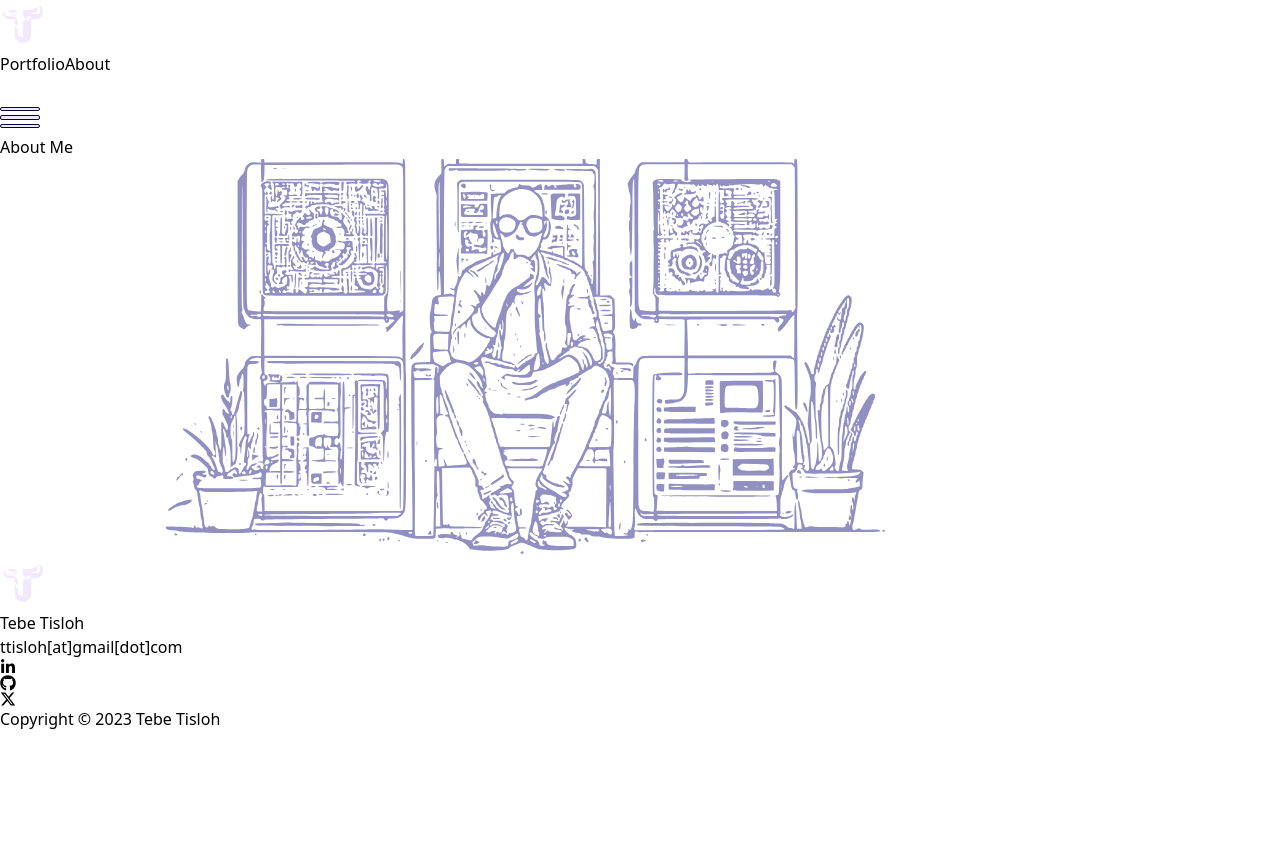
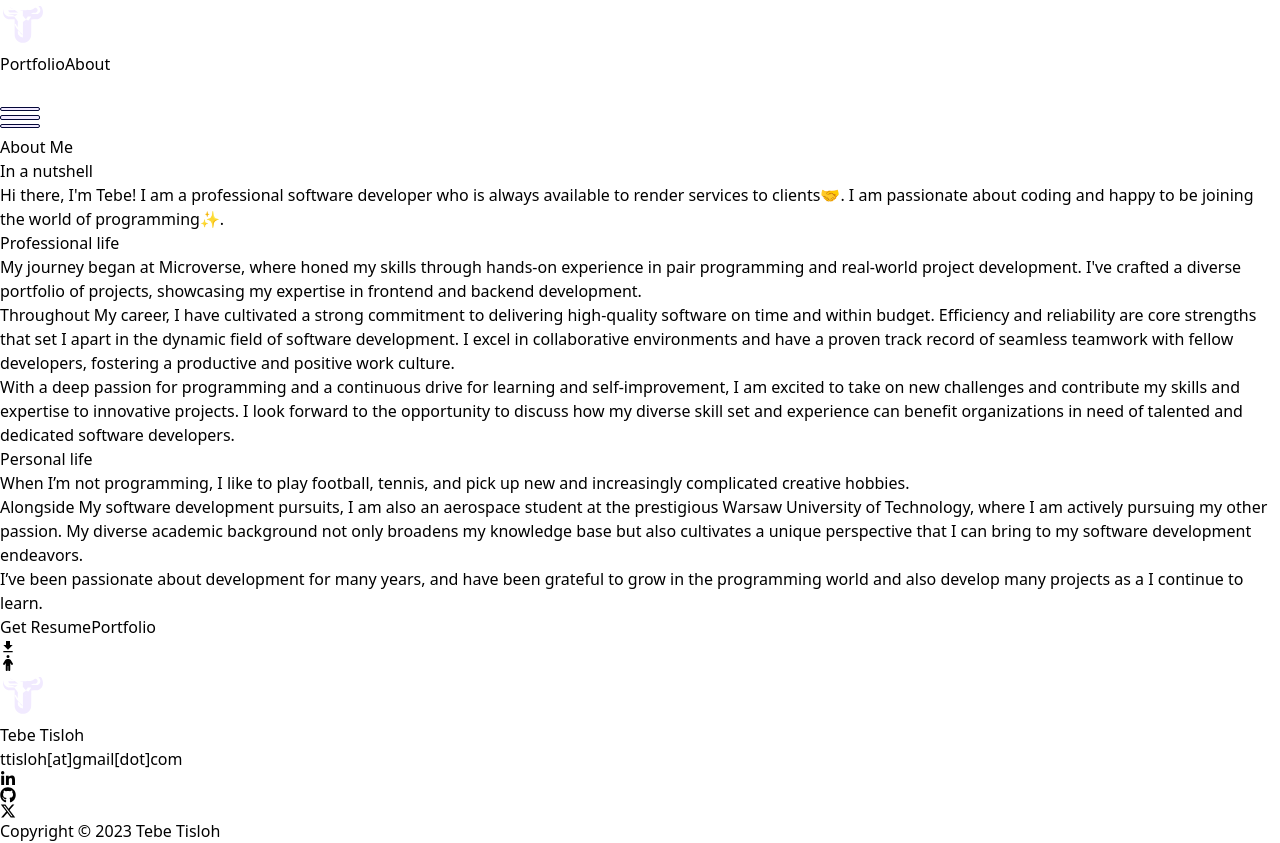
Before and after one commit to Booze33/tebe_portfolio, a React (Create React App) app: page /about in a window 1280 px wide. Before the commit the page ends 800 px from the top, so only its background shows below. Built offline with nearby package versions, Linux system fonts and the light colour scheme; some icons are missing; the HTML template or start-up script is replaced by a standard one.

Commit message:
Update Navbar section

```diff
--- a/src/components/about.jsx
+++ b/src/components/about.jsx
@@ -1,11 +1,39 @@
 import Footer from './footer';
-import Boxes from '../features/boxes';
+import { Link } from 'react-router-dom';
+import { MdFileDownload } from "react-icons/md";
+import { FaPerson } from "react-icons/fa6";
 
 const About = () => {
   return (
-    <div>
-      <h1>About Me</h1>
-      <Boxes />
+    <div className="w-screen h-full mt-4 pt-12">
+      <div className="sm:px-12 px-6 mt-12 flex flex-col items-center justify-center">
+        <h1 className="text-5xl sm:text-7xl text-center sm:w-display w-feature font-curved z-20">About Me</h1>
+      </div>
+      <section className="mt-4 w-screen px-side flex flex-col ">
+        <h2 className="text-xl mb-2 font-curved text-both">In a nutshell</h2>
+        <p>Hi there, I'm Tebe! I am a professional software developer who is always available to render services to clients🤝. I am passionate about coding and happy to be joining the world of programming✨.</p>
+
+        <h2 className="text-xl mt-12 mb-2 font-curved text-both">Professional life</h2>
+        <p className="mb-2">My  journey began at Microverse, where honed my skills through hands-on experience in pair programming and real-world project development. I've crafted a diverse portfolio of projects, showcasing my expertise in frontend and backend development.</p>
+        <p className="my-2">Throughout My career, I have cultivated a strong commitment to delivering high-quality software on time and within budget. Efficiency and reliability are core strengths that set I apart in the dynamic field of software development. I excel in collaborative environments and have a proven track record of seamless teamwork with fellow developers, fostering a productive and positive work culture.</p>
+        <p className="my-2">With a deep passion for programming and a continuous drive for learning and self-improvement, I am excited to take on new challenges and contribute my skills and expertise to innovative projects. I look forward to the opportunity to discuss how my diverse skill set and experience can benefit organizations in need of talented and dedicated software developers.</p>
+
+        <h2 className="text-xl mt-12 mb-2 font-curved text-both">Personal life</h2>
+        <p className="mb-2">When I’m not programming, I like to play football, tennis, and pick up new and increasingly complicated creative hobbies. </p>
+        <p className="my-2">Alongside My software development pursuits, I am also an aerospace student at the prestigious Warsaw University of Technology, where I am actively pursuing my other passion. My diverse academic background not only broadens my knowledge base but also cultivates a unique perspective that I can bring to my software development endeavors.</p>
+        <p className="my-2">I’ve been passionate about development for many years, and have been grateful to grow in the programming world and also develop many projects as a I continue to learn.</p>
+
+        <div className="flex sm:flex-row flex-col justify-center items-center mt-8">
+          <button className="flex flex-row py-2 px-4 rounded-2xl dark:bg-footer-dark bg-footer-light text-dark dark:text-light-2 border-[#9290C3] border-x-2 border-t-2 border-b-4 sm:mx-2 my-2 text-xl">
+            <span>Get Resume</span>
+            <MdFileDownload className="mt-1 text-2xl" />
+          </button>
+          <Link to="/" className="flex flex-row py-2 px-4 rounded-2xl dark:bg-footer-dark bg-footer-light text-dark dark:text-light-2 border-[#9290C3] border-x-2 border-t-2 border-b-4 sm:ml-4 my-4 text-xl">
+            <span>Portfolio</span>
+            <FaPerson className="mt-1" />
+          </Link>
+        </div>
+      </section>
       <Footer />
     </div>
   )
--- a/tailwind.config.js
+++ b/tailwind.config.js
@@ -72,6 +72,9 @@ module.exports = {
         'flex': '15vw',
         'left': '5vw',
       },
+      padding: {
+        'side': '15vw'
+      },
       borderRadius: {
         'top': '55px',
       },
```
